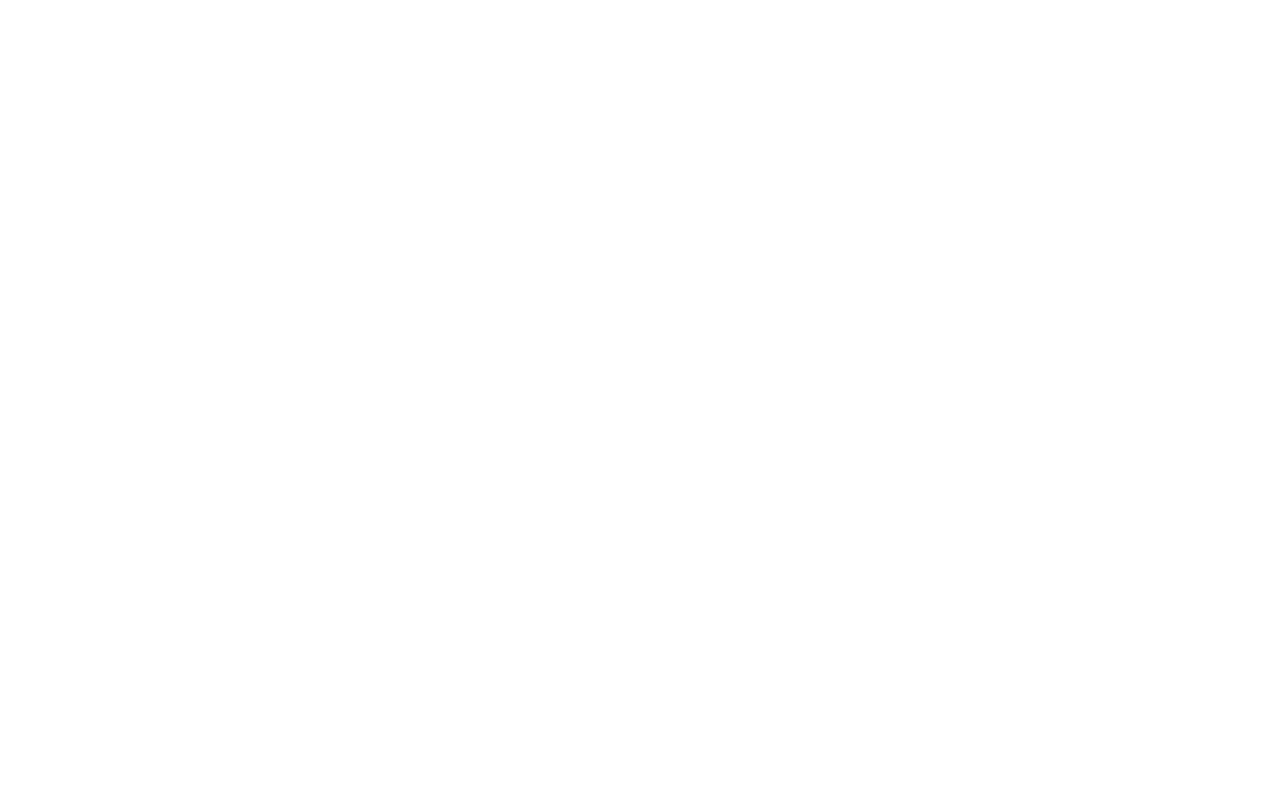
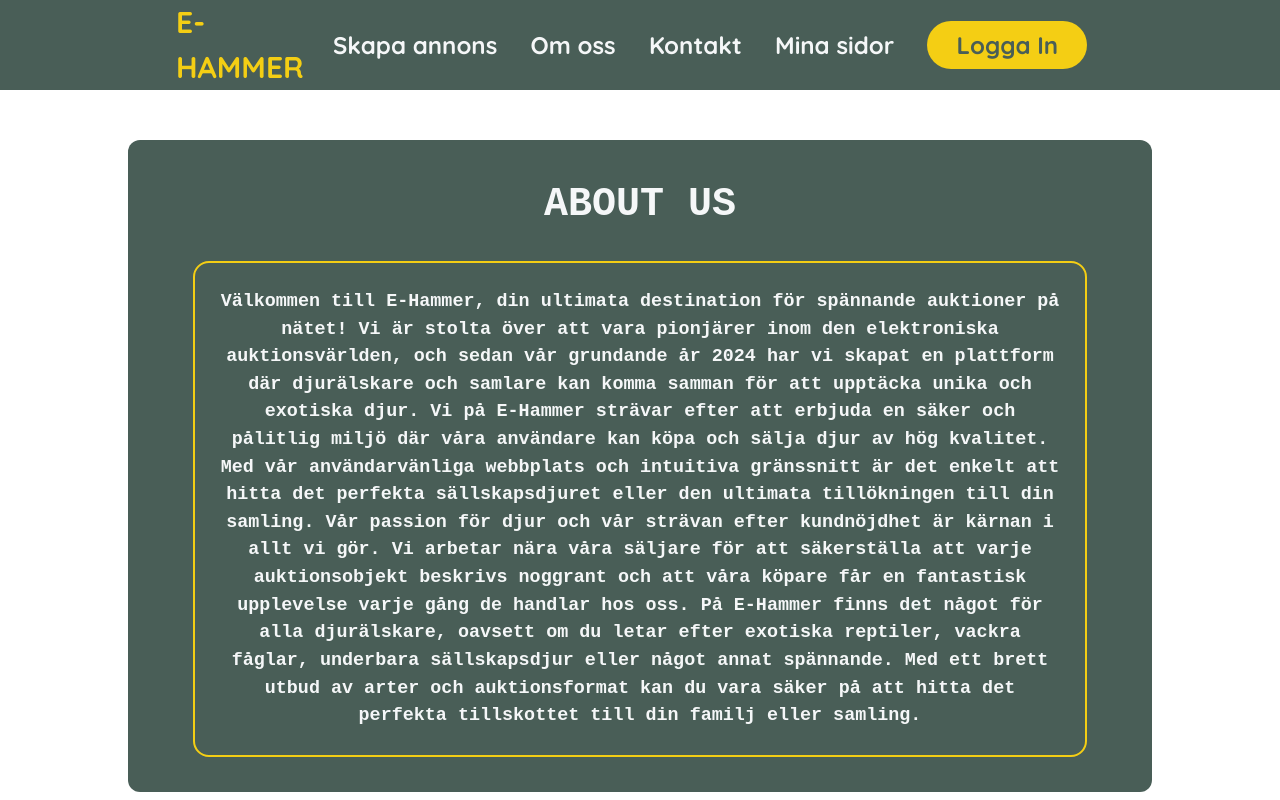
Before and after one commit to EddieMollerstrom/Online-Auktion-Grupp-5, a React (Vite) app: page /AboutUs in a window 1280 px wide. Before the commit this address had no page. Shown: the top 800 px of the page. Built offline with nearby package versions, Linux system fonts and the light colour scheme.

Commit message:
about us css text size fix

```diff
--- a/src/components/Router.jsx
+++ b/src/components/Router.jsx
@@ -4,6 +4,7 @@
 import AppLayout from "../AppLayout.jsx";
 import Contact from "../pages/Contact.jsx";
 import LoginSignup from "../pages/LoginSignup.jsx";
+import AboutUs from "../pages/AboutUs.jsx";
 
 export default function Router() {
   return (
@@ -13,6 +14,7 @@
           <Route path="/" element={<AppLayout />}>
             <Route index element={<Home />} />
             <Route path="/ChangeMyName" element={<ChangeMyName />} />
+            <Route path="/AboutUs" element={<AboutUs />} />
             <Route path="/Contact" element={<Contact />} />
             <Route path="/LoginSignup" element={<LoginSignup />} />
           </Route>
--- a/src/index.css
+++ b/src/index.css
@@ -195,3 +195,31 @@
   margin: 0 auto;
 }
 /*LoginSignup*/
+
+/*AboutUs*/
+
+.about-us-container {
+  width: 80%;
+  margin: 50px auto;
+  padding: 25px;
+  border-radius: 12px;
+}
+.about-us-title {
+  text-align: center;
+  margin-bottom: 16px;
+  padding: 10px;
+  font-family: monospace, sans-serif;
+  font-weight: bold;
+  font-size: 2.5rem;
+}
+.about-us-text {
+  font-family: monospace, sans-serif;
+  text-align: center;
+  padding: 25px;
+  margin: 10px 40px;
+  font-weight: 700;
+  font-size: 1.15rem;
+  border-radius: 16px;
+}
+
+/*AboutUs*/
--- a/src/pages/AboutUs.jsx
+++ b/src/pages/AboutUs.jsx
@@ -1,9 +1,9 @@
 export default function AboutUs() {
   return (
     <>
-      <div>
-        <h2 className="about-us-title">ABOUT US</h2>
-        <p className="about-us-text">
+      <div className="bg-custom-green about-us-container">
+        <h2 className="text-custom-white about-us-title">ABOUT US</h2>
+        <p className="text-custom-white border-solid border-2 border-custom-yellow about-us-text">
           Välkommen till E-Hammer, din ultimata destination för spännande
           auktioner på nätet! Vi är stolta över att vara pionjärer inom den
           elektroniska auktionsvärlden, och sedan vår grundande år 2024 har vi
```
